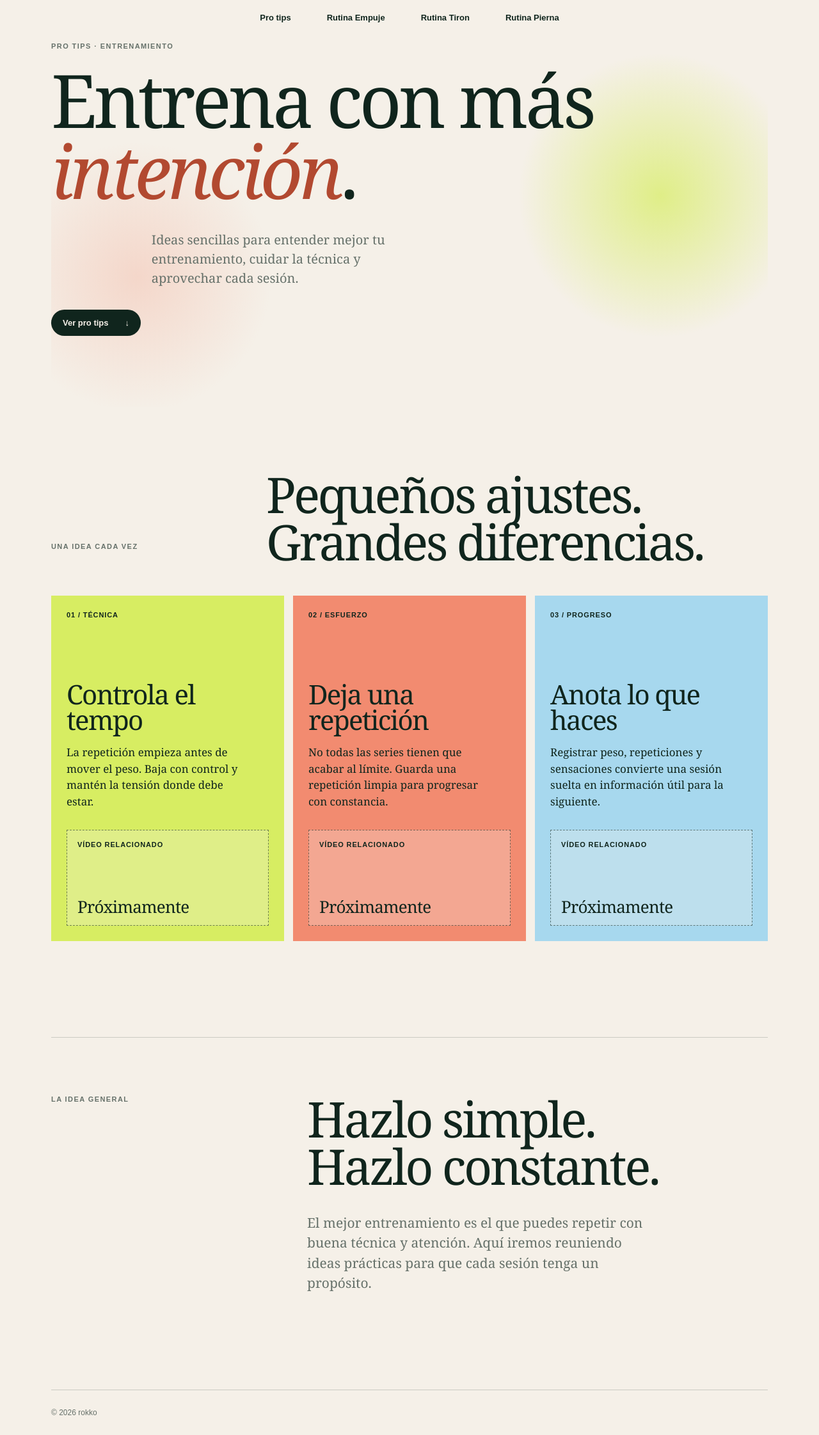
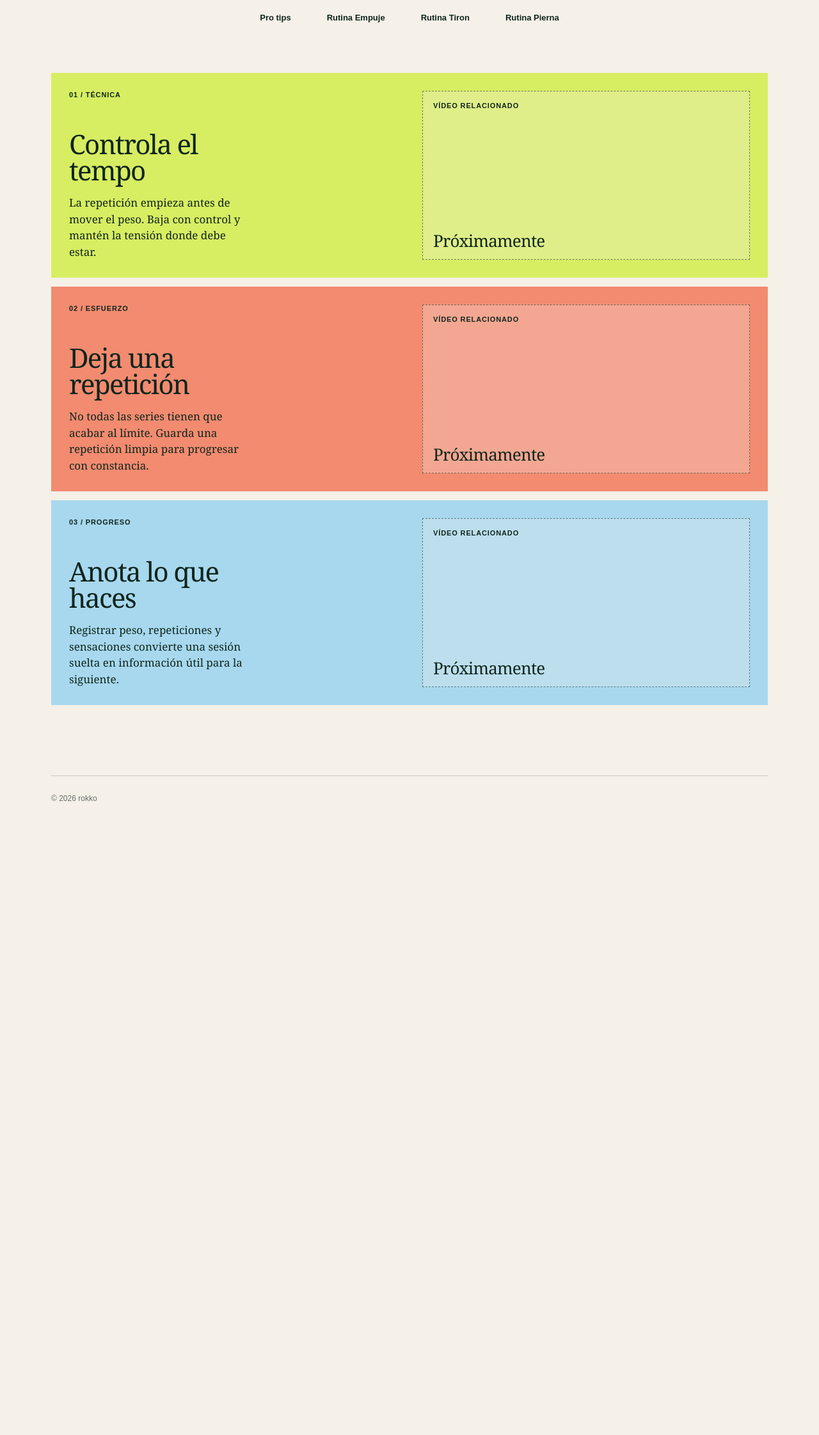
Before and after one commit to rokko3/rokko3.github.io, a Jekyll site: the page built from index.md, in a window 1280 px wide. Shown: the whole page at 64% size. Built offline with Jekyll 4.4.1, drawn with Linux system fonts in a browser that asks for light colours; after the commit the page ends 1283 px from its top, so only the background shows below that.

Commit message:
Make Pro Tips cards horizontal

```diff
--- a/assets/css/style.scss
+++ b/assets/css/style.scss
@@ -101,12 +101,10 @@ h1 em { color: #b24930; font-style: italic; }
 .hero-intro { max-width: 420px; margin: 38px 0 34px 14%; color: var(--muted); font-size: 20px; }
 .button { display: inline-flex; gap: 26px; align-items: center; padding: 14px 18px; color: var(--paper); background: var(--ink); border-radius: 999px; font: 700 13px/1 Arial, sans-serif; }
 
-.pro-tip-section { padding: 100px 0 150px; }
-.section-heading { display: flex; justify-content: space-between; align-items: end; margin-bottom: 48px; }
+.pro-tip-section { padding: 58px 0 110px; }
 h2 { font-size: clamp(42px, 6vw, 78px); }
-.section-heading h2 { width: 70%; }
-.pro-tip-grid { display: grid; grid-template-columns: repeat(3, 1fr); gap: 14px; }
-.pro-tip-card { display: grid; min-height: 540px; grid-template-rows: 1fr auto; gap: 32px; padding: 24px; transition: transform .25s ease; }
+.pro-tip-grid { display: grid; gap: 14px; }
+.pro-tip-card { display: grid; min-height: 320px; grid-template-columns: 1fr 1fr; gap: 40px; padding: 28px; transition: transform .25s ease; }
 .pro-tip-card:hover { transform: translateY(-8px); }
 .pro-tip-green { background: var(--lime); }
 .pro-tip-coral { background: var(--coral); }
@@ -128,11 +126,7 @@ h2 { font-size: clamp(42px, 6vw, 78px); }
   .site-header nav a:not(.nav-cta) { display: none; }
     .hero { min-height: 560px; padding-top: 90px; }
   .hero-intro { margin-left: 0; font-size: 18px; }
-  .section-heading, .about { display: block; }
-  .section-heading h2 { width: 100%; }
-  .section-heading .eyebrow { margin-bottom: 28px; }
-    .pro-tip-grid { grid-template-columns: 1fr; }
-    .pro-tip-card { min-height: 470px; }
+    .pro-tip-card { grid-template-columns: 1fr; min-height: 470px; gap: 28px; }
   .about h2 { margin-bottom: 28px; }
   .about { padding: 70px 0 100px; }
 }
--- a/index.md
+++ b/index.md
@@ -4,18 +4,7 @@ title: "Pro tips"
 description: "Consejos breves para entrenar mejor."
 ---
 
-<section class="hero" aria-labelledby="hero-title">
-  <p class="eyebrow">Pro tips · Entrenamiento</p>
-  <h1 id="hero-title">Entrena con más <em>intención</em>.</h1>
-  <p class="hero-intro">Ideas sencillas para entender mejor tu entrenamiento, cuidar la técnica y aprovechar cada sesión.</p>
-  <a class="button" href="#pro-tips">Ver pro tips <span aria-hidden="true">↓</span></a>
-</section>
-
-<section class="pro-tip-section" id="pro-tips" aria-labelledby="tips-title">
-  <div class="section-heading">
-    <p class="eyebrow">Una idea cada vez</p>
-    <h2 id="tips-title">Pequeños ajustes.<br>Grandes diferencias.</h2>
-  </div>
+<section class="pro-tip-section" id="pro-tips" aria-label="Pro tips de entrenamiento">
   <div class="pro-tip-grid">
     <article class="pro-tip-card pro-tip-green">
       <div class="pro-tip-content">
@@ -52,11 +41,3 @@ description: "Consejos breves para entrenar mejor."
     </article>
   </div>
 </section>
-
-<section class="about" id="sobre-los-tips" aria-labelledby="about-title">
-  <p class="eyebrow">La idea general</p>
-  <div>
-    <h2 id="about-title">Hazlo simple.<br>Hazlo constante.</h2>
-    <p>El mejor entrenamiento es el que puedes repetir con buena técnica y atención. Aquí iremos reuniendo ideas prácticas para que cada sesión tenga un propósito.</p>
-  </div>
-</section>
```
